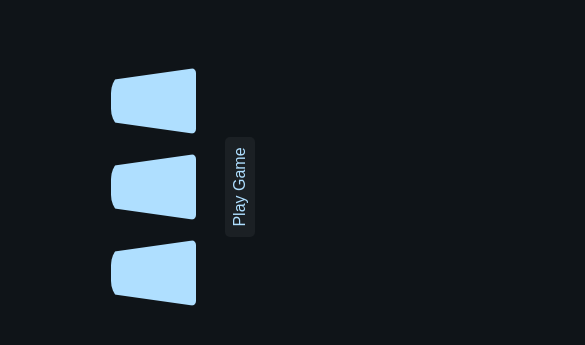
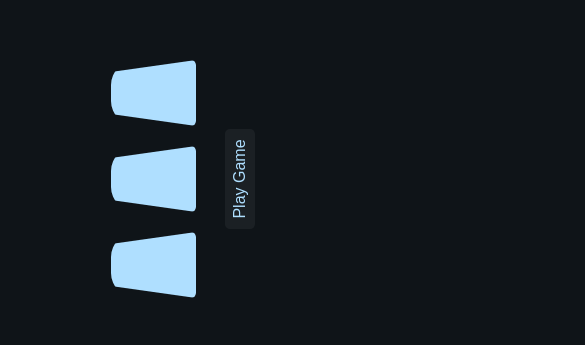
Before and after one commit to yashrajbharti/Ball-Game, a plain HTML site: page index.html in a window 390 px wide. Shown: the part 243-588 px from the top of the page, 585 px wide, since content can reach past the window. Drawn offline with Linux system fonts and the light colour scheme.

Commit message:
responsive css

```diff
--- a/style.css
+++ b/style.css
@@ -39,13 +39,23 @@
 	--md-sys-color-on-error-container: #ffdad6;
 }
 
+html {
+	overflow: hidden;
+	margin: 0;
+	padding: 0;
+}
+
 body {
 	font-family: Arial, Helvetica, sans-serif;
 	text-align: center;
 	display: grid;
 	place-items: center;
 	block-size: 100dvh;
+	inline-size: 100dvw;
+	overflow: hidden;
 	background-color: var(--md-sys-color-background);
+	margin: 0;
+	padding: 0;
 }
 
 #game {
@@ -108,6 +118,15 @@ body {
 
 /* Rotate 90deg for phone mode (768px and below) */
 @media screen and (max-width: 768px) {
+
+	html,
+	body {
+		overflow: hidden;
+		position: fixed;
+		width: 100%;
+		height: 100%;
+	}
+
 	body {
 		transform: rotate(-90deg);
 	}
```
